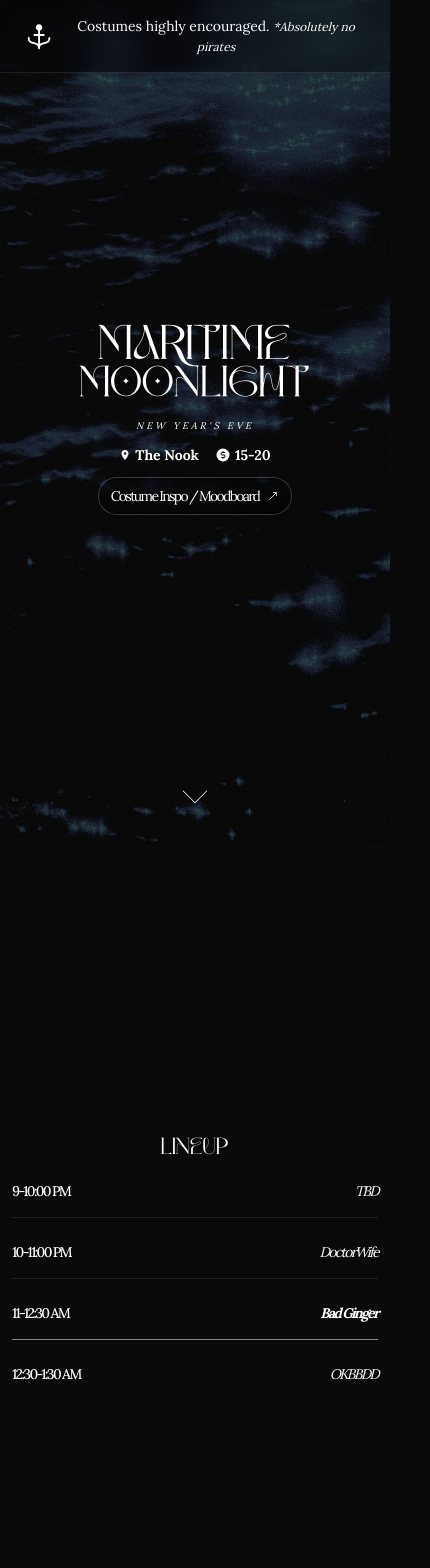
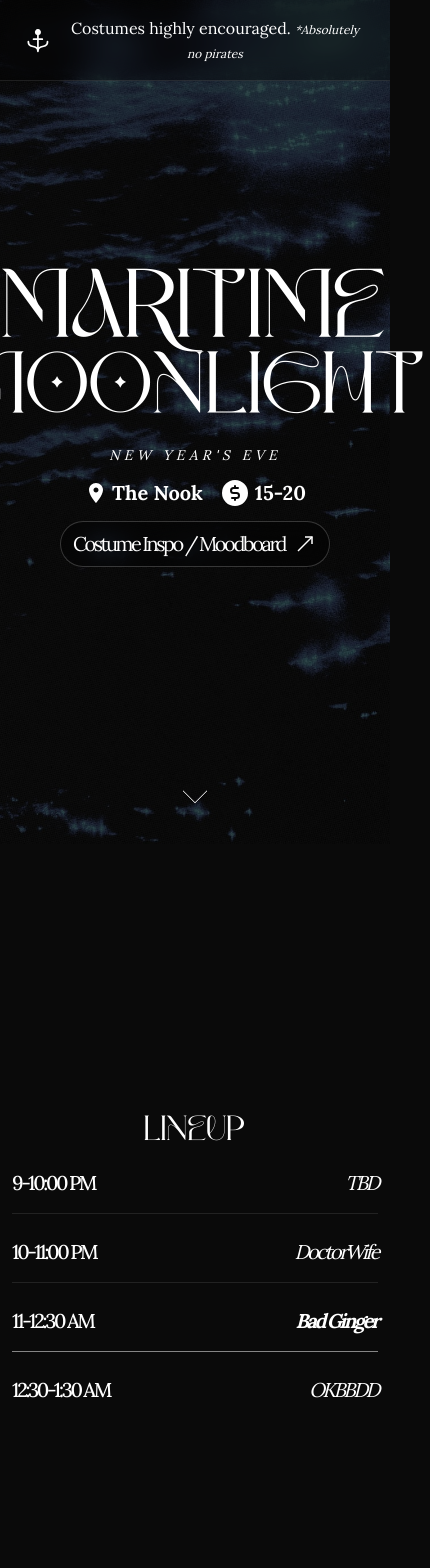
Before and after one commit to GrantEadie/nk-nye-2025, a Next.js app: page / in a window 390 px wide. Shown: the top 1568 px of the page, 430 px wide, since content can reach past the window. Built offline with nearby package versions, Linux system fonts and the light colour scheme.

Commit message:
fix the top bar.

```diff
--- a/app/page.tsx
+++ b/app/page.tsx
@@ -64,8 +64,9 @@ export default function Home() {
           >
             <path d="M224,144c0,38.11-27.67,45.66-49.9,51.72C149.77,202.36,136,207.31,136,232a8,8,0,0,1-16,0c0-24.69-13.77-29.64-38.1-36.28C59.67,189.66,32,182.11,32,144a8,8,0,0,1,16,0c0,24.69,13.77,29.64,38.1,36.28,11.36,3.1,24.12,6.6,33.9,14.34V128H88a8,8,0,0,1,0-16h32V82.83a28,28,0,1,1,16,0V112h32a8,8,0,0,1,0,16H136v66.62c9.78-7.74,22.54-11.24,33.9-14.34C194.23,173.64,208,168.69,208,144a8,8,0,0,1,16,0Z"></path>
           </svg>
-          <p className="text-sm sm:text-base">
+          <p className="text-m sm:text-s">
             Costumes highly encouraged.{" "}
+            {/* <br className="sm:hidden"/> */}
             <span className="italic text-xs">*Absolutely no pirates</span>
           </p>
         </div>
@@ -78,16 +79,16 @@ export default function Home() {
             isLoaded ? "opacity-100 translate-y-0" : "opacity-0 -translate-y-8"
           }`}
         >
-          <div className="text-[50px] xs:text-[70px] sm:text-[150px] md:text-[180px] lg:text-[210px]">
+          <div className="text-[100px] xs:text-[140px] sm:text-[150px] md:text-[180px] lg:text-[210px]">
             MARITIME
           </div>
-          <div className="text-[45px] xs:text-[63px] sm:text-[135px] md:text-[162px] lg:text-[189px]">
+          <div className="text-[90px] xs:text-[126px] sm:text-[135px] md:text-[162px] lg:text-[189px]">
             MOONLIGHT
           </div>
         </h1>
 
         <h3
-          className={`text-center text-[0.6rem] xs:text-xs sm:text-xl md:text-3xl text-white transition-all duration-1000 delay-500 uppercase tracking-[0.3em] xs:tracking-[0.5em] sm:tracking-[1em] italic ${
+          className={`text-center text-sm xs:text-base sm:text-xl md:text-3xl text-white transition-all duration-1000 delay-500 uppercase tracking-[0.3em] xs:tracking-[0.5em] sm:tracking-[1em] italic ${
             isLoaded ? "opacity-100 translate-y-0" : "opacity-0 -translate-y-8"
           }`}
         >
@@ -96,14 +97,14 @@ export default function Home() {
 
         <div className="flex gap-4 sm:gap-10 flex-wrap justify-center">
           <h3
-            className={`text-center font-bold text-sm xs:text-base sm:text-xl md:text-2xl text-white flex items-center justify-center gap-1 sm:gap-2 transition-all duration-1000 delay-700 ${
+            className={`text-center font-bold text-xl xs:text-2xl sm:text-xl md:text-2xl text-white flex items-center justify-center gap-1 sm:gap-2 transition-all duration-1000 delay-700 ${
               isLoaded
                 ? "opacity-100 translate-y-0"
                 : "opacity-0 -translate-y-8"
             }`}
           >
             <svg
-              className="w-3 h-3 xs:w-4 xs:h-4 sm:w-6 sm:h-6 md:w-7 md:h-7"
+              className="w-6 h-6 xs:w-8 xs:h-8 sm:w-6 sm:h-6 md:w-7 md:h-7"
               viewBox="0 0 24 24"
               fill="currentColor"
             >
@@ -112,7 +113,7 @@ export default function Home() {
             The Nook
           </h3>
           <h3
-            className={`text-center font-bold text-sm xs:text-base sm:text-xl md:text-2xl text-white flex items-center justify-center gap-1 sm:gap-2 transition-all duration-1000 delay-700 ${
+            className={`text-center font-bold text-xl xs:text-2xl sm:text-xl md:text-2xl text-white flex items-center justify-center gap-1 sm:gap-2 transition-all duration-1000 delay-700 ${
               isLoaded
                 ? "opacity-100 translate-y-0"
                 : "opacity-0 -translate-y-8"
@@ -120,7 +121,7 @@ export default function Home() {
           >
             <svg
               xmlns="http://www.w3.org/2000/svg"
-              className="w-4 h-4 xs:w-5 xs:h-5 sm:w-7 sm:h-7"
+              className="w-8 h-8 xs:w-10 xs:h-10 sm:w-7 sm:h-7"
               fill="white"
               viewBox="0 0 256 256"
             >
@@ -132,7 +133,7 @@ export default function Home() {
 
         <a
           href="https://www.pinterest.com/arielwright/ships-in-the-night/?invite_code=0c8cb49cf2da430a9f175c1653f13fcb&sender=298715525192618351s"
-          className={`flex items-center justify-center text-center gap-2 sm:gap-4 text-sm xs:text-base sm:text-xl md:text-2xl lg:text-3xl font-extralight text-white group active:drop-shadow-[0_0_8px_rgba(255,255,255,0.8)] border border-white/20 rounded-full px-3 py-2 xs:px-4 xs:py-2 sm:px-8 sm:py-4 transition-all duration-500 bg-black/40 backdrop-blur-md hover:bg-white/20 active:bg-white/20 ${
+          className={`flex items-center justify-center text-center gap-2 sm:gap-4 text-xl xs:text-2xl sm:text-xl md:text-2xl lg:text-3xl font-extralight text-white group active:drop-shadow-[0_0_8px_rgba(255,255,255,0.8)] border border-white/20 rounded-full px-3 py-2 xs:px-4 xs:py-2 sm:px-8 sm:py-4 transition-all duration-500 bg-black/40 backdrop-blur-md hover:bg-white/20 active:bg-white/20 ${
             isLoaded ? "opacity-100 translate-y-0" : "opacity-0 translate-y-8"
           }`}
         >
@@ -140,7 +141,7 @@ export default function Home() {
             Costume Inspo / Moodboard
           </span>
           <svg
-            className="w-3 h-3 xs:w-4 xs:h-4 sm:w-6 sm:h-6 md:w-8 md:h-8 lg:w-10 lg:h-10 shrink-0"
+            className="w-6 h-6 xs:w-8 xs:h-8 sm:w-6 sm:h-6 md:w-8 md:h-8 lg:w-10 lg:h-10 shrink-0"
             viewBox="0 0 24 24"
             fill="none"
             stroke="currentColor"
@@ -171,11 +172,11 @@ export default function Home() {
       {/* Lineup Section */}
       <section className="flex flex-col items-center justify-center min-h-dvh gap-4 sm:gap-10 relative z-10 px-3 sm:px-6 py-10 sm:py-20">
         <div className="flex flex-col gap-4 sm:gap-10 w-full max-w-4xl text-center text-white items-center">
-          <h4 className="font-[Calora] text-2xl xs:text-3xl sm:text-5xl md:text-7xl font-light">
+          <h4 className="font-[Calora] text-4xl xs:text-6xl sm:text-5xl md:text-7xl font-light">
             LINEUP
           </h4>
 
-          <div className="flex flex-col items-center gap-6 sm:gap-8 text-sm xs:text-base sm:text-lg md:text-xl lg:text-2xl tracking-[-.12em] w-full max-w-2xl">
+          <div className="flex flex-col items-center gap-6 sm:gap-8 text-xl xs:text-2xl sm:text-lg md:text-xl lg:text-2xl tracking-[-.12em] w-full max-w-2xl">
 
             <div className="flex justify-between w-full border-b border-white/10 pb-4">
               <span className="font-medium">9-10:00 PM</span>
@@ -215,11 +216,11 @@ export default function Home() {
       {/* Getting There Section */}
       <section className="flex flex-col items-center justify-center min-h-dvh gap-4 sm:gap-10 relative z-10 px-3 sm:px-6 py-10 sm:py-20">
         <div className="flex flex-col gap-4 sm:gap-10 w-full max-w-4xl text-center text-white items-center">
-          <h4 className="font-[Calora] text-2xl xs:text-3xl sm:text-5xl md:text-7xl font-light">
+          <h4 className="font-[Calora] text-4xl xs:text-6xl sm:text-5xl md:text-7xl font-light">
             PARKING MAP
           </h4>
 
-          <div className="flex flex-col items-center gap-4 sm:gap-10 text-sm xs:text-base sm:text-lg md:text-xl lg:text-2xl tracking-[-.12em] px-2">
+          <div className="flex flex-col items-center gap-4 sm:gap-10 text-xl xs:text-2xl sm:text-lg md:text-xl lg:text-2xl tracking-[-.12em] px-2">
             <p className="font-medium italic">
               <span className="text-red-300 underline">No parking </span>
               <span className="underline">on the property</span>
```
